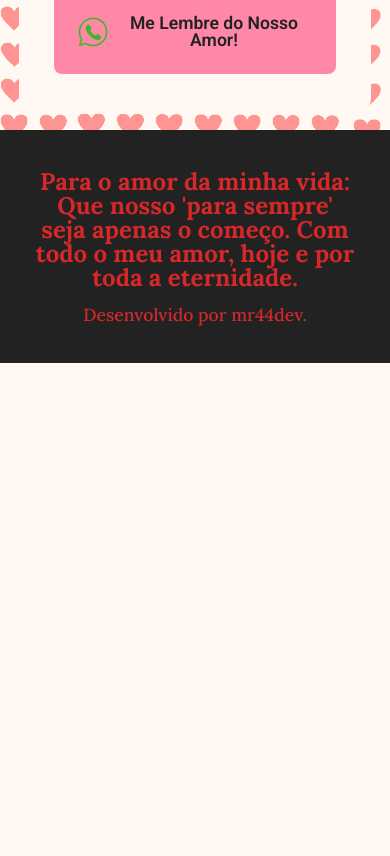
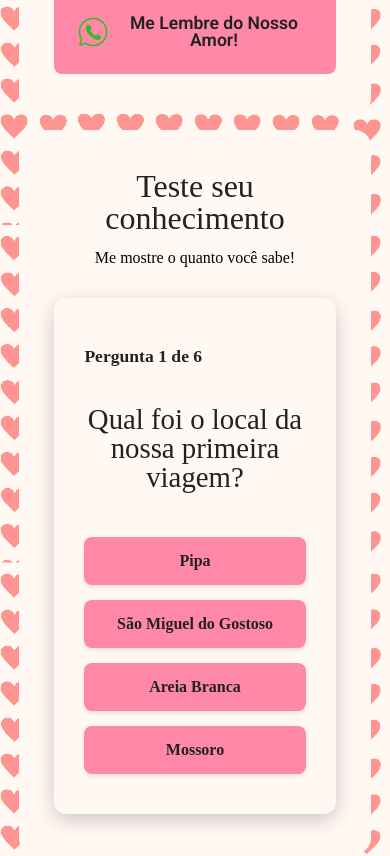
Before and after one commit to MGReboucas/our-time-together-app-, a React (Vite) app: page / in a window 390 px wide. Shown: the part 1800-2656 px from the top of the page. Before the commit the page ends 2163 px from the top, so only its background shows below. Built offline with nearby package versions, Linux system fonts and the light colour scheme.

Commit message:
adding Relationship Quiz, styling and responsivate of all displays

```diff
--- a/src/App.jsx
+++ b/src/App.jsx
@@ -3,6 +3,7 @@ import Header from './Components/Header/Header'
 import TimeCounter from './Components/TimeCounter/TimeCounter'
 import WhatsAppButton from './Components/WhatsAppButton/WhatsAppButton'
 import LoveMessage from './Components/LoveMessage/LoveMessage'
+import RelationshipQuiz from './Components/RelationshipQuiz/RelationshipQuiz'
 import './App.css'
 
 function App() {
@@ -12,6 +13,7 @@ function App() {
       <PhotoGallery />
       <TimeCounter />
       <WhatsAppButton />
+      <RelationshipQuiz />
       <LoveMessage />
     </div>
   )
--- /dev/null
+++ b/src/Components/RelationshipQuiz/RelationshipQuiz.css
@@ -0,0 +1,135 @@
+@import url(../../App.css);
+
+.quiz-section{
+  display: flex;
+  flex-direction: column;
+  align-items: center;
+  justify-content: center;
+
+  background-color: var(--cor-background);
+  margin: 1em 1.2em;
+  padding: 2.5em 2.2em;
+
+  gap: 2em;
+
+  border-radius: 1em;
+}
+
+.quiz-texts{
+  display: flex;
+  flex-direction: column;
+  text-align: center;
+
+  gap: 1em;
+}
+
+.quiz-title{
+  font-family: var(--fonte-secondaria);
+  color: var(--cor-text-dark);
+
+  font-size: 2rem;
+  font-weight: 500;
+}
+
+.quiz-subtitle{
+  font-family: var(--fonte-secondaria);
+}
+
+.score-conteiner{
+  background-color: var(--cor-background);
+  padding: 40px 30px;
+  border-radius: 12px;
+  box-shadow: 0 6px 20px rgba(0, 0, 0, 0.2);
+  border: 1px solid var(-cor-accent);
+}
+
+.score-selection{
+  display: flex;
+  flex-direction: column;
+  align-items: center;
+  padding: 20px 0;
+  border-radius: 1em;
+  font-size: 1.8rem;
+  font-weight: bold;
+  margin-bottom: 10px;
+}
+
+.score-message{
+  font-size: 1.2rem;
+  color: var(--cor-text-dark);
+  margin-top: 15px;
+  font-style: italic;
+  padding: 0 10px;
+  max-width: 90%;
+  margin-left: auto;
+  margin-right: auto;
+}
+
+.question-section{
+  width: 100%;
+  display: flex;
+  flex-direction: column;
+  gap: 15px;
+  margin-top: 10px;
+}
+
+.question-count{
+  color: var(--cor-secondary);
+  font-size: 1.1em;
+  margin-bottom: 25px;
+  font-weight: 500;
+}
+
+.question-count span{
+  font-weight: bold;
+  color: var(--cor-text-dark)
+}
+
+.question-text{
+  color: var(--cor-text-dark);
+  font-size: 1.8rem;
+  margin-bottom: 30px;
+  text-align: center;
+}
+
+.answer-section{
+  width: 100%;
+  display: flex;
+  flex-direction: column;
+  gap: 15px;
+}
+
+.answer-button{
+  background-color: var(--cor-secundary);
+  color: var(--cor-text-dark);
+  padding: 15px 20px;
+  border: none;
+  border-radius: 8px;
+  font-family: var(--fonte-secondaria);
+  font-weight: 600;
+  font-size: 1rem;
+  cursor: pointer;
+  transition: background-color 0.2s, transform 0.1s;
+  box-shadow: 0 2px 5px rgba(0, 0, 0, 0.1);
+}
+
+.answer-button:hover{
+  background-color: var(--cor-primary);
+  color: var(--cor-background);
+  transform: translateY(-2px);
+}
+
+@media screen and (min-width: 768px) {
+  .quiz-section{
+    flex-direction: row-reverse;
+    justify-content: space-around;
+  }
+
+  .quiz-title{
+    font-size: 2.5rem;
+  }
+
+  .quiz-subtitle{
+    font-size: 1.3rem;
+  }
+}
--- /dev/null
+++ b/src/Components/RelationshipQuiz/RelationshipQuiz.jsx
@@ -0,0 +1,123 @@
+import { useState } from 'react'
+import './RelationshipQuiz.css'
+
+const quizQuestion = [
+  {
+    questionText: 'Qual foi o local da nossa primeira viagem?',
+    answerOptions: [
+      { answerText: 'Pipa', isCorrect: false },
+      { answerText: 'São Miguel do Gostoso', isCorrect: true },
+      { answerText: 'Areia Branca', isCorrect: false },
+      { answerText: 'Mossoro', isCorrect: false },
+    ],
+  },
+  {
+    questionText: 'Como foi feito o pedido de namoro?',
+    answerOptions: [
+      { answerText: 'Fui na sua casa no serrambi', isCorrect: false },
+      { answerText: 'Agendei uma encomenda', isCorrect: true },
+      { answerText: 'Na praia', isCorrect: false },
+      { answerText: 'No galpão', isCorrect: false },
+    ],
+  },
+  {
+    questionText: 'Onde aconteceu o nosso primeiro beijo?',
+    answerOptions: [
+      { answerText: 'Natal Shoppwing', isCorrect: false },
+      { answerText: 'Cinepolis Natal Shopping', isCorrect: true },
+      { answerText: 'Cinemark Midway Mall', isCorrect: false },
+      { answerText: 'Na praia', isCorrect: false },
+    ],
+  },
+  {
+    questionText: 'Qual foi o primeiro presente que Bia deu a Matheus?',
+    answerOptions: [
+      { answerText: 'Uma carteira', isCorrect: true },
+      { answerText: 'Um sapato', isCorrect: false },
+      { answerText: 'Bia não deu nenhum presente a matheus', isCorrect: false },
+      { answerText: 'um telefone', isCorrect: false },
+    ],
+  },
+  {
+    questionText: 'De quanto é a diferença de idade entre os dois?',
+    answerOptions: [
+      { answerText: '2 anos', isCorrect: false },
+      { answerText: '6 meses e 14 dias', isCorrect: true },
+      { answerText: '1 ano 3 meses e 16 dias', isCorrect: false },
+      { answerText: '5 meses 4 dias', isCorrect: false },
+    ],
+  },
+  {
+    questionText: 'Onde foi a maior loucura que já fizemos?',
+    answerOptions: [
+      { answerText: 'Rarus Motel', isCorrect: false },
+      { answerText: 'Vision Motel', isCorrect: false },
+      { answerText: 'Via Costeira', isCorrect: true },
+      { answerText: 'Pipa', isCorrect: false },
+    ],
+  },
+]
+
+export default function RelationshipQuiz() {
+  const [currentQuestion, setCurrentQuestion] = useState(0)
+  const [score, setScore] = useState(0)
+  const [showScore, setShowScore] = useState(false)
+
+  const handleAnswerClick = isCorrect => {
+    if (isCorrect) {
+      setScore(score + 1)
+    }
+    const nextQuestion = currentQuestion + 1
+
+    if (nextQuestion < quizQuestion.length) {
+      setCurrentQuestion(nextQuestion)
+    } else {
+      setShowScore(true)
+    }
+  }
+
+  return (
+    <div className="quiz-section">
+      <div className="quiz-texts">
+        <h2 className="quiz-title">Teste seu conhecimento</h2>
+        <p className="quiz-subtitle">Me mostre o quanto você sabe!</p>
+      </div>
+      <div className="score-conteiner">
+        {showScore ? (
+          <div className="score-selection">
+            Você acertou {score} de {quizQuestion.length} perguntas !
+            <p className="score-message">
+              {score === quizQuestion.length
+                ? 'Parabens! Você me conhece muito bem'
+                : 'Excelente, Nossas memorias são as melhores!'}
+            </p>
+          </div>
+        ) : (
+          <div className="question-section">
+            <div className="question-count">
+              <span>
+                Pergunta {currentQuestion + 1} de {quizQuestion.length}
+              </span>
+            </div>
+            <div className="question-text">
+              {quizQuestion[currentQuestion].questionText}
+            </div>
+            <div className="answer-section">
+              {quizQuestion[currentQuestion].answerOptions.map(
+                (answerOption, index) => (
+                  <button
+                    key={index}
+                    onClick={() => handleAnswerClick(answerOption.isCorrect)}
+                    className="answer-button"
+                  >
+                    {answerOption.answerText}
+                  </button>
+                ),
+              )}
+            </div>
+          </div>
+        )}
+      </div>
+    </div>
+  )
+}
```
